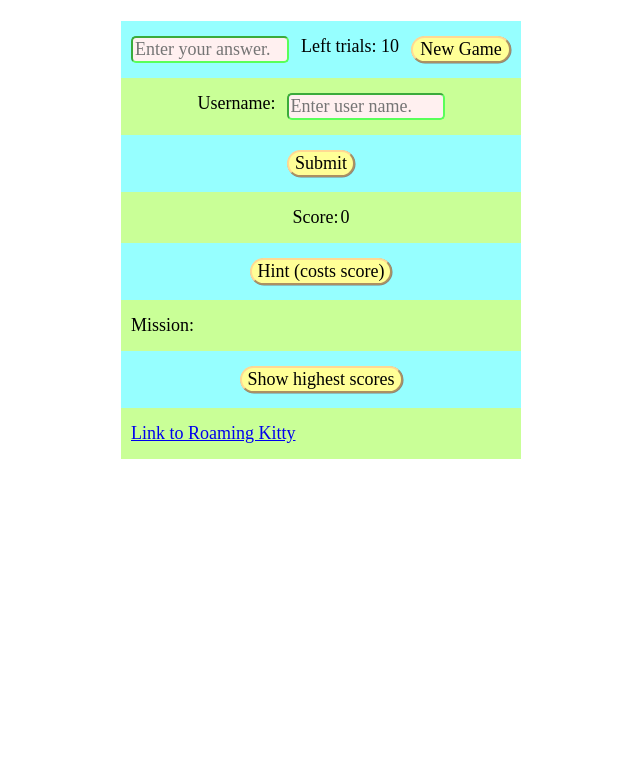
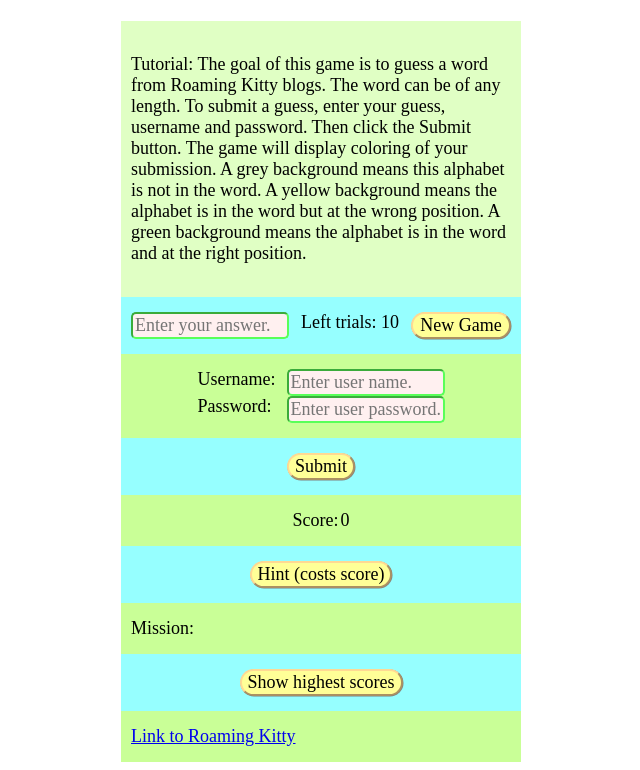
Before and after one commit to ChengjunXi/CSS566-Frontend, a plain HTML site: page index.html in a window 1280 px wide. Shown: the part 69-839 px from the top of the page, without its empty margins (319-959 px from the left). Before the commit the page ends 800 px from the top, so only its background shows below. Drawn offline with Linux system fonts and the light colour scheme; no server answers.

Commit message:
done pwd and tutorial

```diff
--- a/index.html
+++ b/index.html
@@ -9,6 +9,14 @@
 <body>
     <div id="main-view">
         <h1>Super Kitty Wordle</h1>
+        <div id="colorRow0">
+            <p>Tutorial: The goal of this game is to guess a word from Roaming Kitty blogs.
+                The word can be of any length. To submit a guess, enter your guess, username and
+                password. Then click the Submit button. The game will display coloring of your
+                submission. A grey background means this alphabet is not in the word. A yellow
+                background means the alphabet is in the word but at the wrong position. A green
+                background means the alphabet is in the word and at the right position.</p>
+        </div>
         <div id="colorRow1">
             <div id="row1">
                 <input type="text" id="guess" placeholder="Enter your answer.">
@@ -23,6 +31,8 @@
             <div id="row2">
                 <span>Username: </span>
                 <input type="text" id="username" placeholder="Enter user name.">
+                <span>Password: </span>
+                <input type="password" id="password" placeholder="Enter user password.">
             </div>
         </div>
         <div id="colorRow3">
--- a/logic.js
+++ b/logic.js
@@ -13,6 +13,7 @@ let mission = document.getElementById('mission')
 let highscores = document.getElementById('highscores')
 let highscoresButton = document.getElementById('highscoresButton')
 let newGameButton = document.getElementById('new')
+let password = document.getElementById('password')
 
 
 submitButton.onclick = async () => {
@@ -27,6 +28,7 @@ submitButton.onclick = async () => {
         },
         body: JSON.stringify({
             'username': userName.value,
+            'password': password.value,
             'answer': guess.value,
             'score': +score.innerHTML,
             'trial': +leftTrials.innerHTML
--- a/style.css
+++ b/style.css
@@ -25,6 +25,9 @@ h1{
     justify-content: space-between;
 }
 
+#colorRow0{
+    background-color: rgb(224, 255, 196);
+}
 #colorRow1{
     background-color: rgb(150, 255, 255);
 }
@@ -97,9 +100,17 @@ h1{
     display: flex;
     flex-direction: row;
     justify-content: space-between;
+    flex-wrap: wrap;
 }
 
 #username{
+    width: 150px;
+    flex-basis: 150px;
+    flex-shrink: 0;
+    flex-grow: 0;
+}
+
+#password{
     width: 150px;
     flex-basis: 150px;
     flex-shrink: 0;
```
Also changed, not shown: 1 other file.
